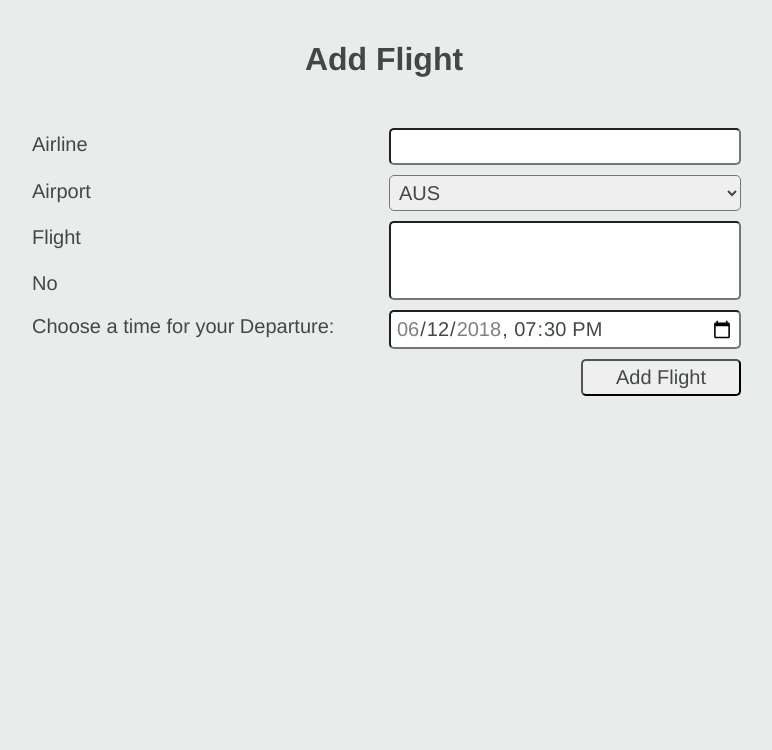
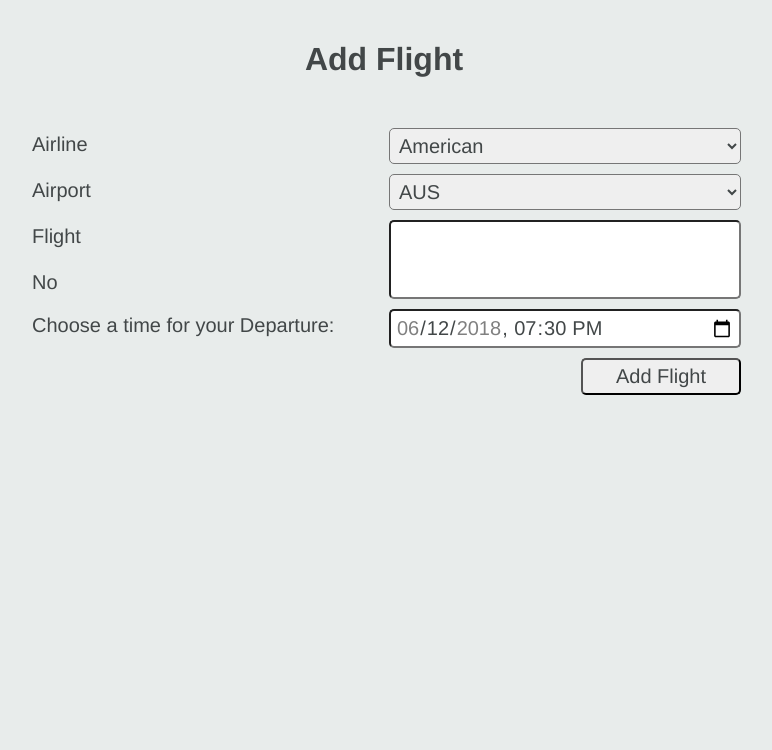
Before and after one commit to wangxiaolialina/sei-Mongoose-Flights--Lab, a Node server app: page /flights/new in a window 1280 px wide. Shown: the part 50-800 px from the top of the page, without its empty margins (256-1028 px from the left). Run offline with Node 20, Linux system fonts and the light colour scheme; some libraries are stand-ins or nearby versions.

Commit message:
add select option for airline

```diff
--- a/views/flights/new.ejs
+++ b/views/flights/new.ejs
@@ -2,7 +2,11 @@
 
 <form id="new-form" action="/flights" method="POST">
   <label>Airline</label>
-  <input type="text" name="airline">
+  <select name="airline">
+    <option value="American">American</option>
+    <option value="Southwest">Southwest</option>
+    <option value="United">United</option>
+</select>
   <label>Airport</label>
   <select name="airport">
     <option value="AUS">AUS</option>
@@ -14,8 +18,7 @@
   <label>Flight<br></br>No</label>
   <input type="number" name="flightNo">
   <label for="Departure-time">Choose a time for your Departure:</label>
-  <input type="datetime-local" id="departs"
-  name="departs" value="2018-06-12T19:30"
+  <input type="datetime-local" name="departs" value="2018-06-12T19:30"
   min="2018-06-07T00:00" max="2018-06-14T00:00">
   <input type="submit" value="Add Flight">
 </form>
```
